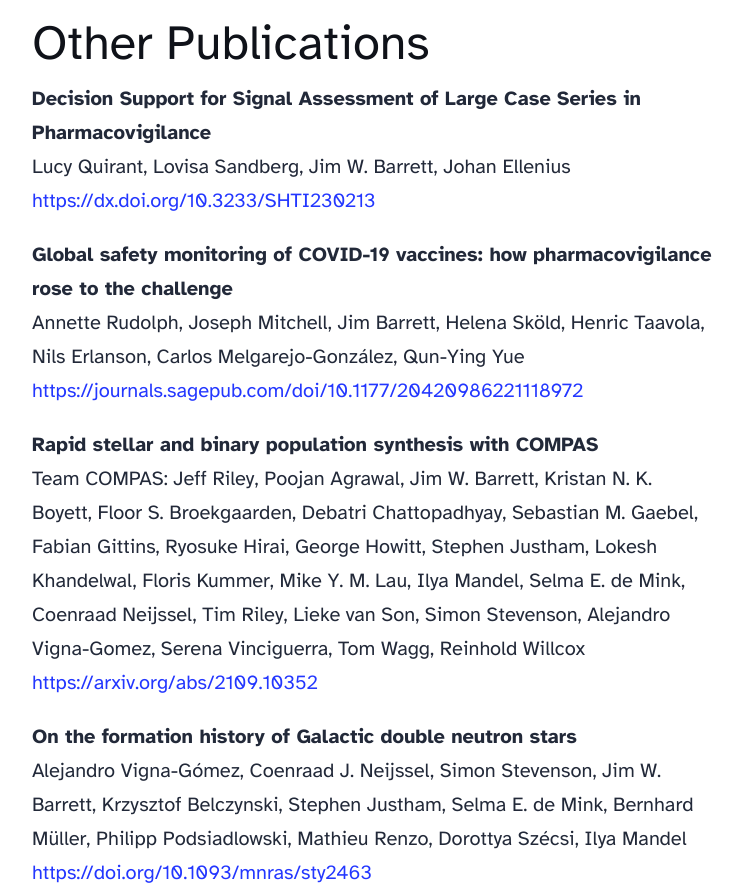
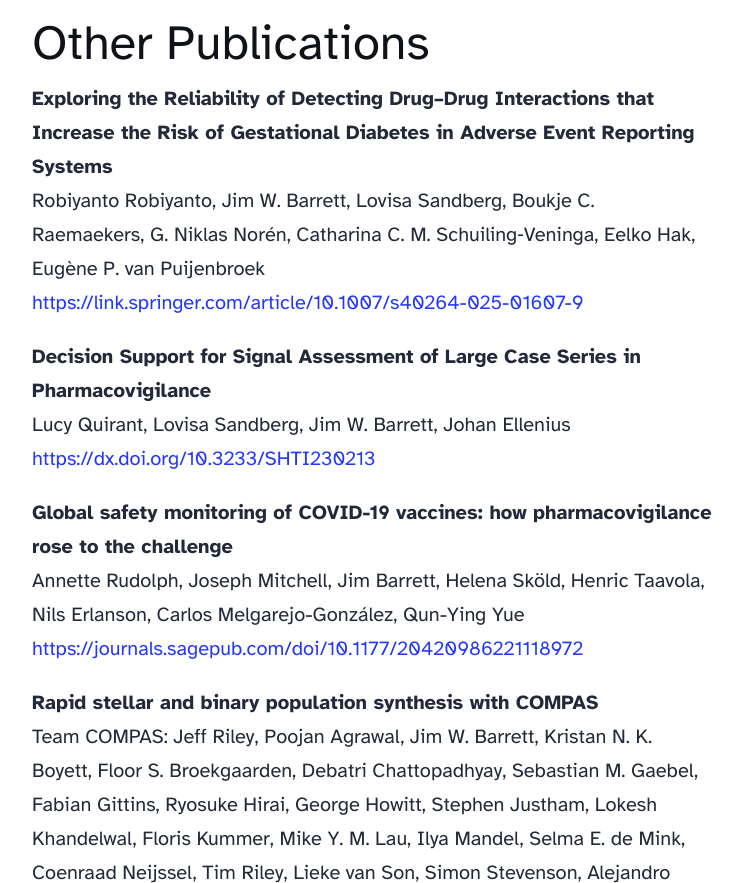
Before and after one commit to jimbarrett27/website, an Astro site: page /publications in a window 1280 px wide. Shown: the part 846-1729 px from the top of the page, without its empty margins (268-1010 px from the left). Built offline with nearby package versions, Linux system fonts and the light colour scheme; Astro itself is replaced by a stand-in of ours.

Commit message:
add the DDI paper to publications

```diff
--- a/src/pages/publications.astro
+++ b/src/pages/publications.astro
@@ -58,6 +58,20 @@ import { SITE_TITLE, SITE_DESCRIPTION } from "../consts";
             </p>
 
             <h2>Other Publications</h2>
+
+            <p>
+                <b
+                    >Exploring the Reliability of Detecting Drug–Drug Interactions
+                    that Increase the Risk of Gestational Diabetes in Adverse Event
+                    Reporting Systems</b
+                ><br />
+                Robiyanto Robiyanto, Jim W. Barrett, Lovisa Sandberg, Boukje C. Raemaekers, G. Niklas Norén,
+Catharina C. M. Schuiling‑Veninga, Eelko Hak, Eugène P. van Puijenbroek<br
+                />
+                <a href="https://link.springer.com/article/10.1007/s40264-025-01607-9"
+                    >https://link.springer.com/article/10.1007/s40264-025-01607-9</a
+                >
+            </p>
 
             <p>
                 <b
```
